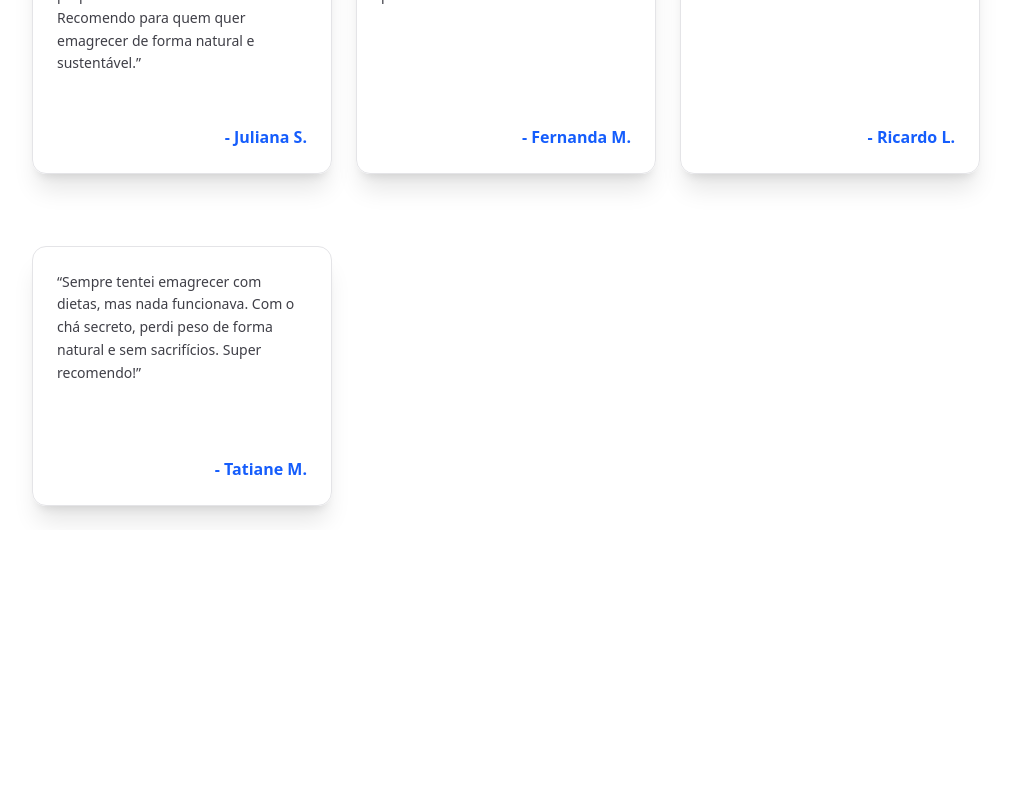
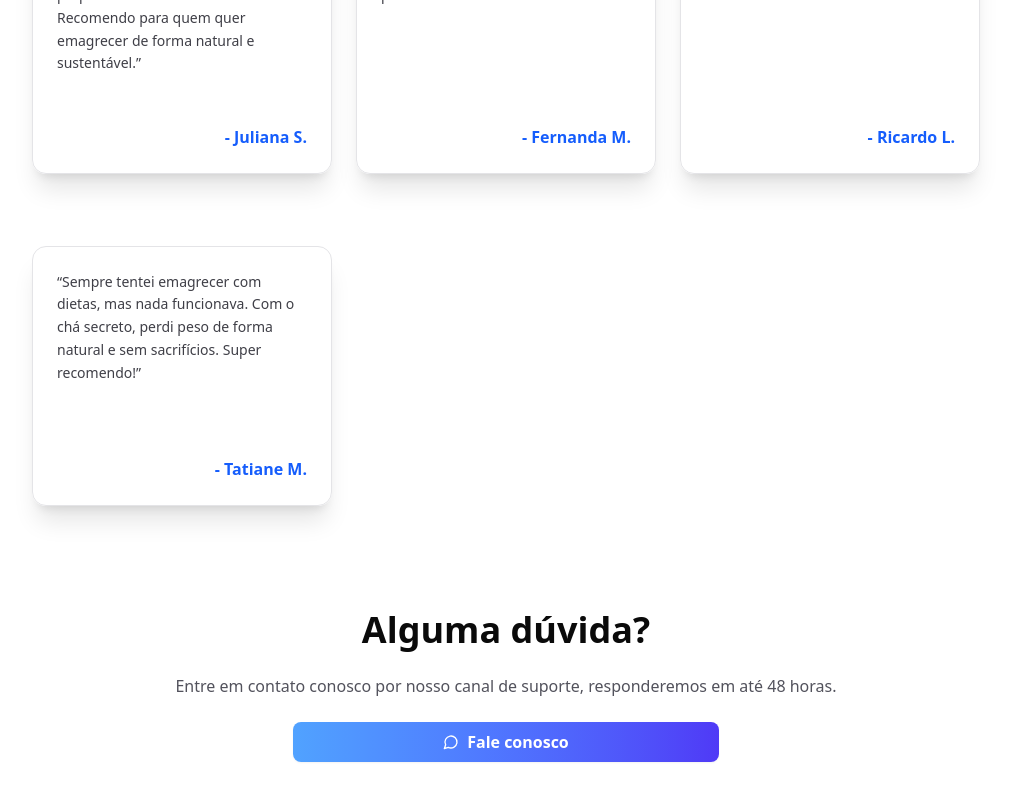
Before and after one commit to devpedro-dias/cliente-nathalia-cha, a Next.js app: page / in a window 1280 px wide. Shown: the part 2912-3712 px from the top of the page, without its empty margins (134-1145 px from the left). Before the commit the page ends 3442 px from the top, so only its background shows below. Built offline with nearby package versions, Linux system fonts and the light colour scheme.

Commit message:
feat: add doubts section

```diff
--- a/src/app/page.tsx
+++ b/src/app/page.tsx
@@ -4,7 +4,7 @@ import { Button } from '@/_components/ui/button'
 import { DotBackground } from '@/_components/ui/dot-background'
 import { Highlight } from '@/_components/ui/hero-highlight'
 import { TESTIMONIALS_CARDS } from '@/_data'
-import { CoffeeIcon, CornerRightDown } from 'lucide-react'
+import { CoffeeIcon, CornerRightDown, MessageCircle } from 'lucide-react'
 
 import Link from 'next/link'
 
@@ -88,6 +88,24 @@ const HomePage = () => {
                     ))}
                 </div>
             </section>
+
+            <section className="flex flex-col gap-6 items-center justify-center text-center py-10">
+                <h2 className="font-semibold text-2xl sm:text-3xl md:text-4xl text-center">
+                    Alguma dúvida?
+                </h2>
+
+                <p className="text-base text-zinc-600">
+                    Entre em contato conosco por nosso canal de suporte,
+                    responderemos em até 48 horas.
+                </p>
+
+                <Button size="lg" asChild>
+                    <Link href="#">
+                        <MessageCircle />
+                        Fale conosco
+                    </Link>
+                </Button>
+            </section>
         </main>
     )
 }
```
